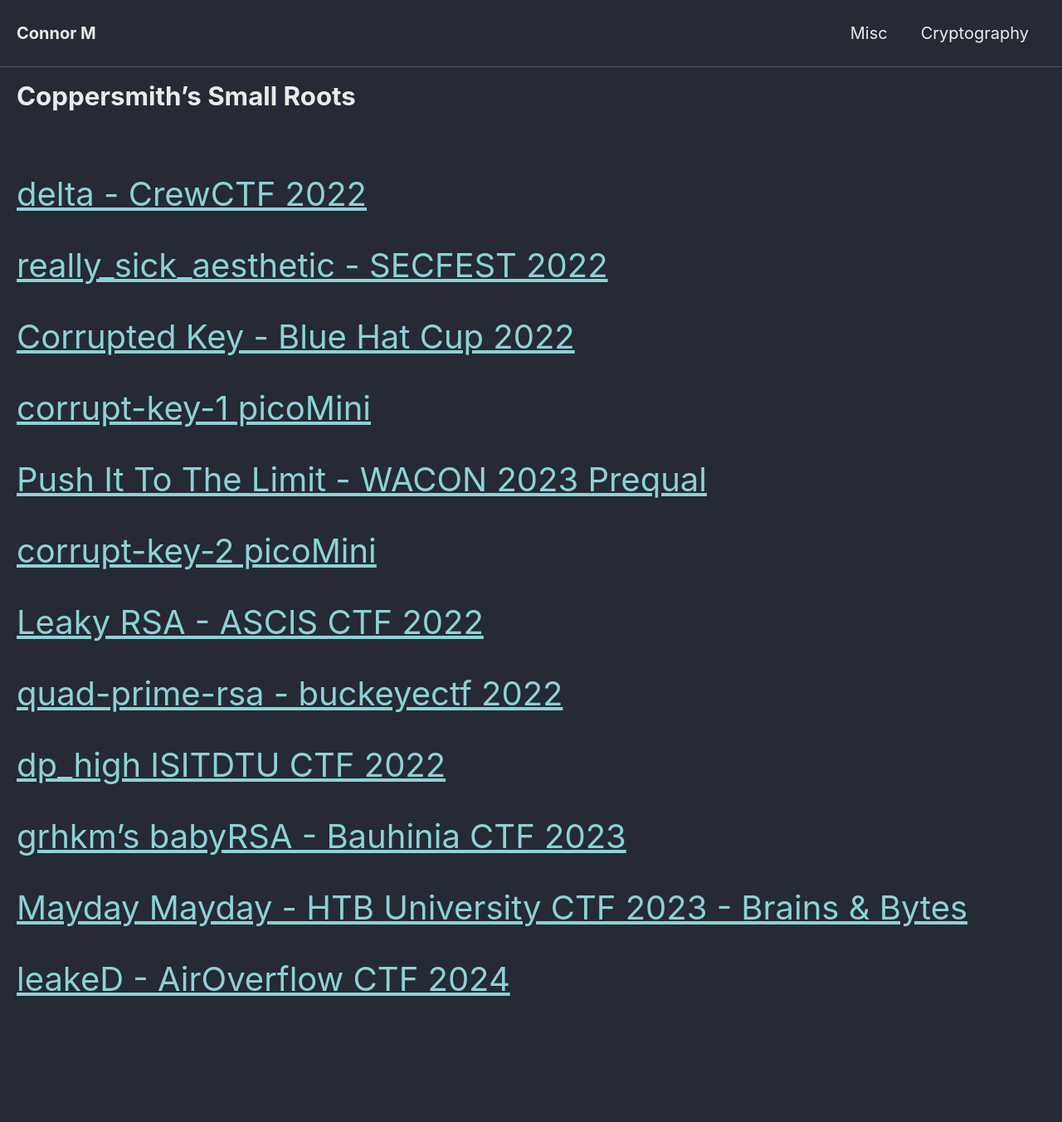
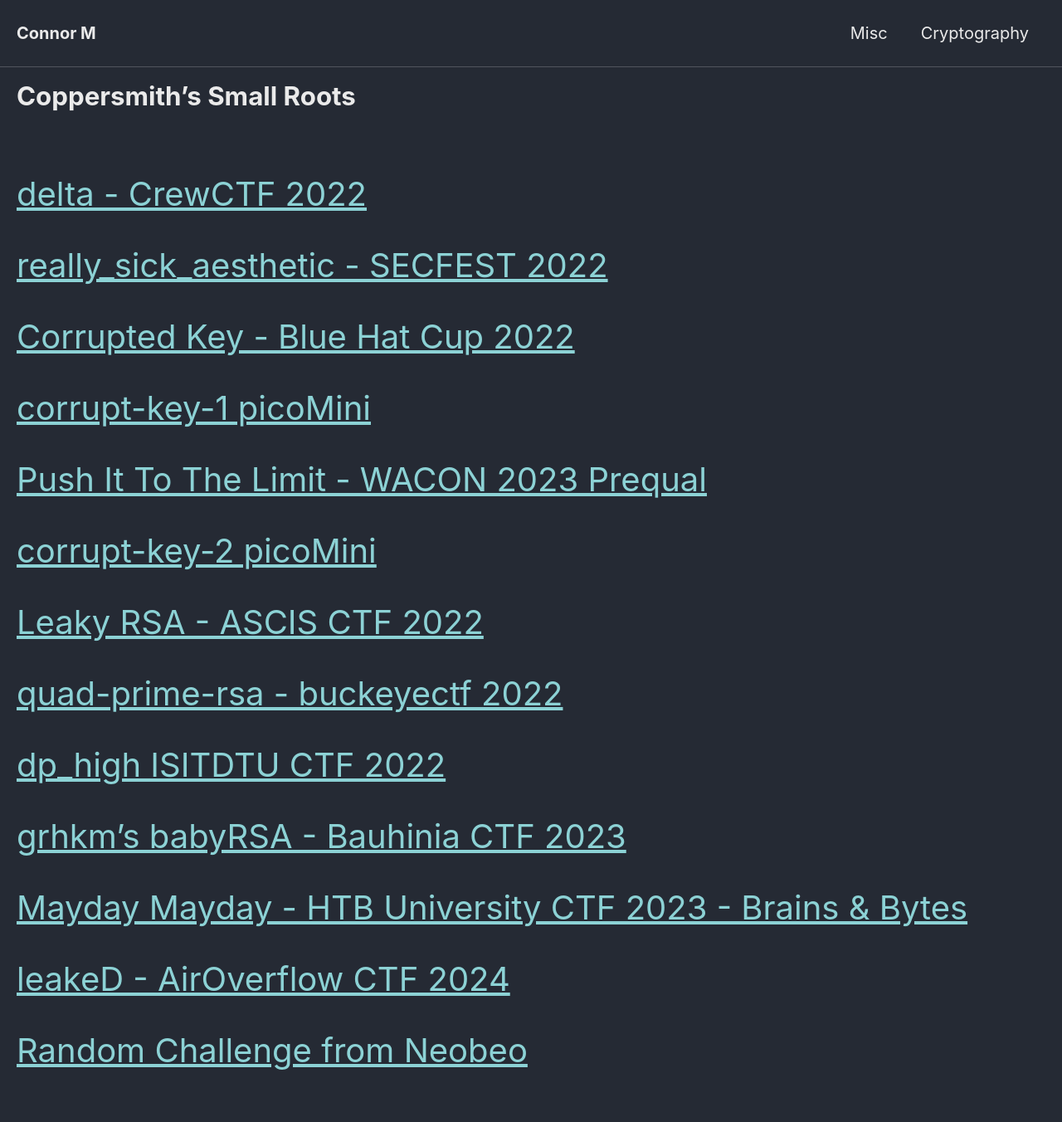
Before and after one commit to Connor-McCartney/Connor-McCartney.github.io, a Jekyll site: the page built from _pages/cryptography/small-roots/small-roots.md, in a window 1280 px wide. Shown: the whole page at 83% size. Built offline with Jekyll 4.4.1, drawn with Linux system fonts in a browser that asks for light colours; cached includes are drawn as plain includes; before the commit the page ends 1266 px from its top, so only the background shows below that.

Commit message:
Update small-roots.md

```diff
--- a/_pages/cryptography/small-roots/small-roots.md
+++ b/_pages/cryptography/small-roots/small-roots.md
@@ -30,3 +30,5 @@ title: Coppersmith's Small Roots
 <span style="font-size:2em;">   [Mayday Mayday - HTB University CTF 2023 - Brains & Bytes](/cryptography/small-roots/Mayday-Mayday-HTB-University-CTF-2023-Brains-&-Bytes)       </span> <br>
 
 <span style="font-size:2em;">   [leakeD - AirOverflow CTF 2024](/cryptography/small-roots/leakeD-AirOverflow-CTF-2024)       </span> <br>
+
+<span style="font-size:2em;">   [Random Challenge from Neobeo](/cryptography/small-roots/random-neobeo)       </span> <br>
```
